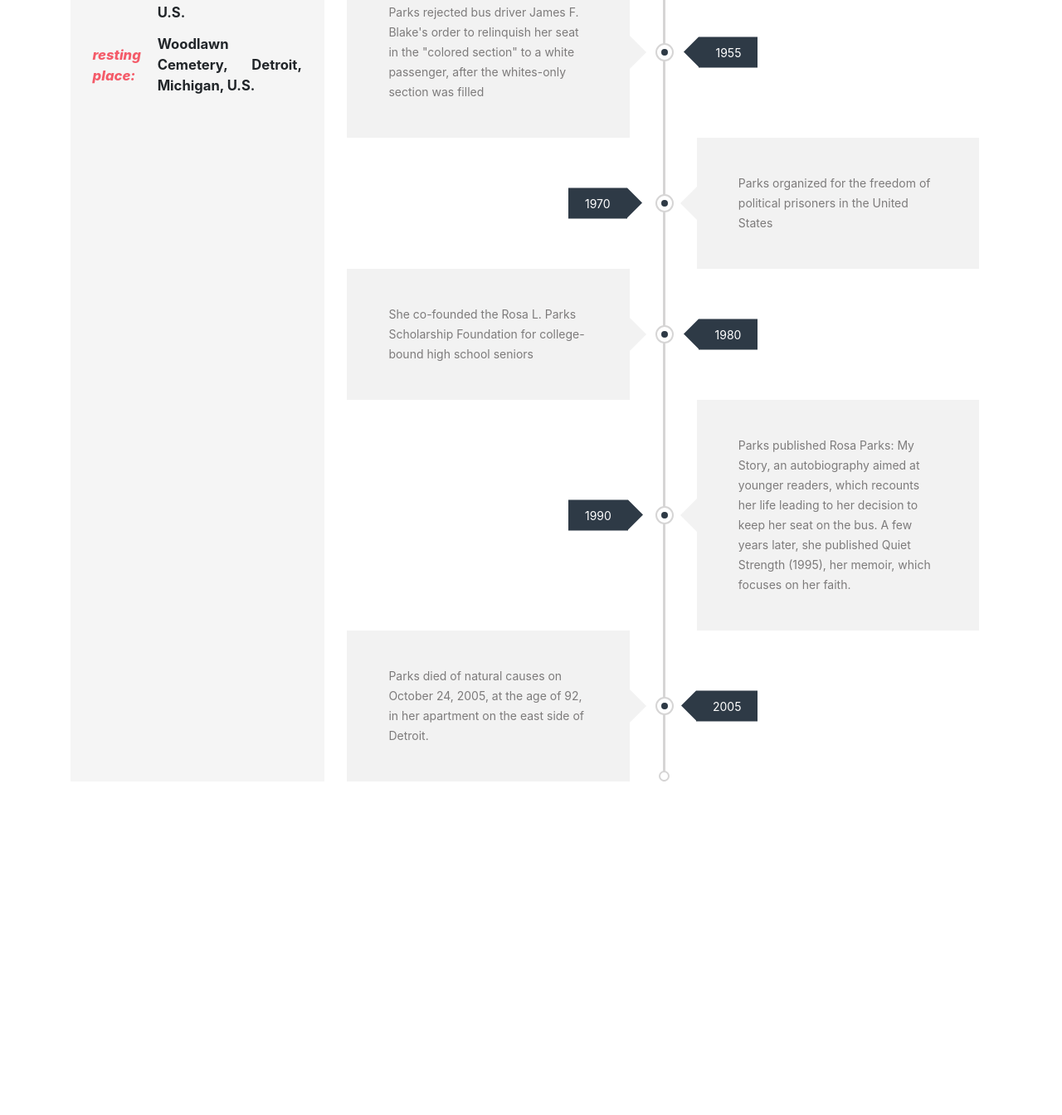
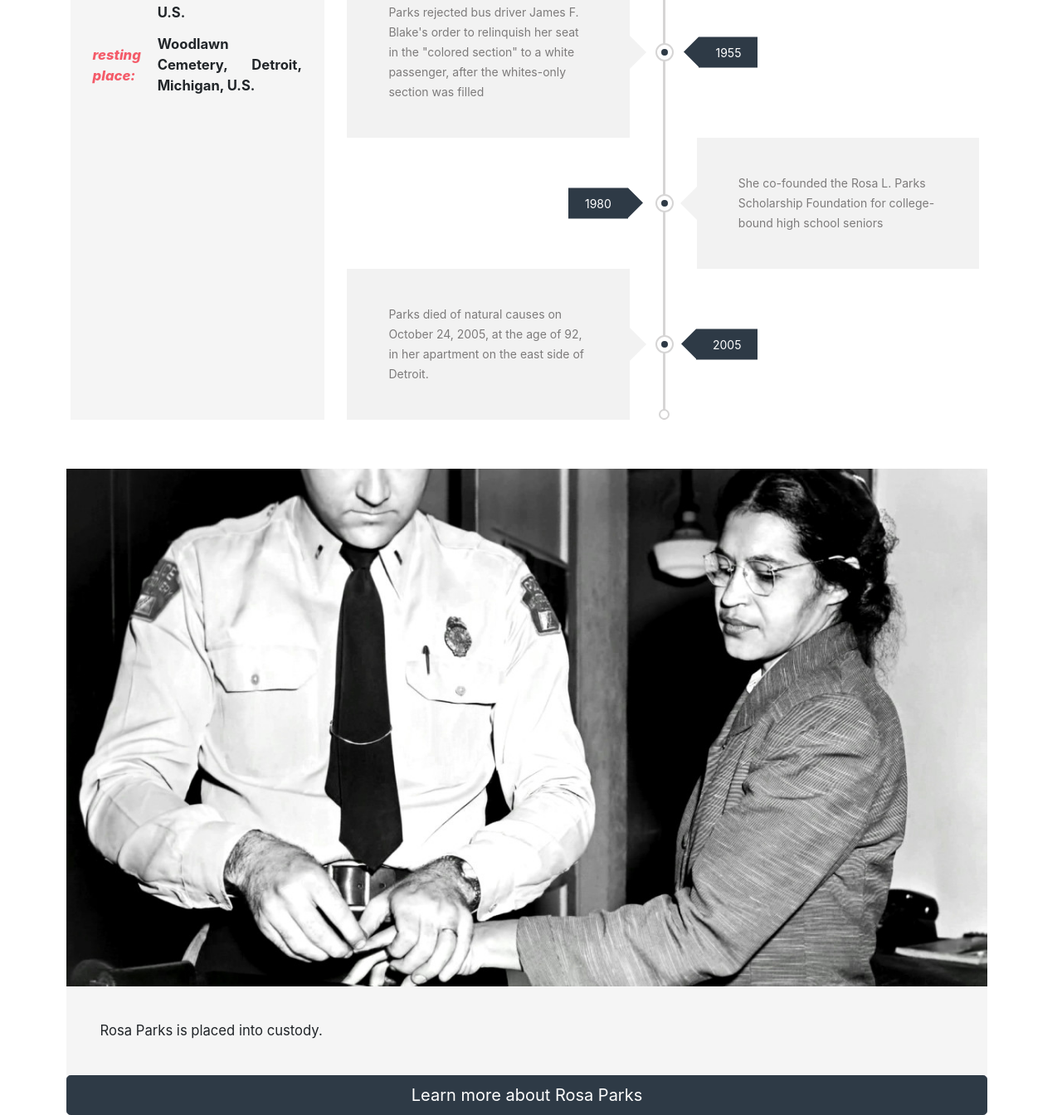
Before and after one commit to ErickaBermudez/tribute-page, a plain HTML site: page index.html in a window 1280 px wide. Shown: the part 2387-3731 px from the top of the page at 83% size. Before the commit the page ends 3329 px from the top, so only its background shows below. Drawn offline with nearby package versions, Linux system fonts and the light colour scheme.

Commit message:
Added end image + button

```diff
--- a/index.html
+++ b/index.html
@@ -67,9 +67,9 @@
      <div class="container info-container d-flex justify-content-center background-colored" id="section3"><!--start gallery-->
        <div id="gallery" class="carousel slide" data-ride="carousel">
         <div class="carousel-inner">
-          <div id="img-div" class="carousel-item active">
-            <img id="image" class="d-block w-100" src="images/rosaparks1.jpg" alt="Rosa Parks">
-            <div id="img-caption" class="carousel-caption d-none d-md-block">
+          <div class="carousel-item active">
+            <img class="d-block w-100" src="images/rosaparks1.jpg" alt="Rosa Parks">
+            <div class="carousel-caption d-none d-md-block">
               <p>The Milwaukee County Transit System (MCTS) honored the legacy of Rosa Parks, a civil rights icon, on December 1, 2016.</p>
             </div>
           </div>
@@ -94,7 +94,7 @@
      <div class="info-container container" id="section2">
          <div class="info-content">
            <div class="h1 section-title font-weight-bold d-flex justify-content-end">
-           .  <span class="rosa">time</span> line
+           .<span class="rosa">time</span>line
            </div>
            <div id="tribute-info" class="section-content text-justify">
              <table class="timeline-table">
@@ -151,15 +151,6 @@
                         </div>
                     </div>
 
-                    <div class="timeline">
-                        <span class="timeline-icon"></span>
-                        <span class="year">1970</span>
-                        <div class="timeline-content">
-                            <p class="description">
-                              Parks organized for the freedom of political prisoners in the United States
-                            </p>
-                        </div>
-                    </div>
 
                     <div class="timeline">
                         <span class="timeline-icon"></span>
@@ -167,16 +158,6 @@
                         <div class="timeline-content">
                             <p class="description">
                               She co-founded the Rosa L. Parks Scholarship Foundation for college-bound high school seniors
-                            </p>
-                        </div>
-                    </div>
-
-                    <div class="timeline">
-                        <span class="timeline-icon"></span>
-                        <span class="year">1990</span>
-                        <div class="timeline-content">
-                            <p class="description">
-                              Parks published Rosa Parks: My Story, an autobiography aimed at younger readers, which recounts her life leading to her decision to keep her seat on the bus. A few years later, she published Quiet Strength (1995), her memoir, which focuses on her faith.
                             </p>
                         </div>
                     </div>
@@ -195,12 +176,25 @@
             </div>
         </div>
     </div>
-<!--end timeline-->
+    <!--end timeline-->
      </div>
      <!--end section 4-->
+     <!--start section 5-->
+     <div class="container" id="section5">
+       <div id="img-div">
+         <img id="image" src="images/rosaparks4.jpg" alt "pic from story.com">
+         <div class="info-content">
+           <div id="img-caption" class="section-content">
+             <p>Rosa Parks is placed into custody.</p>
+           </div>
+         </div>
+         <a id="tribute-link" href="https://www.history.com/topics/black-history/rosa-parks" target="_blank" class="btn btn-info btn-lg btn-block" role="button">Learn more about Rosa Parks</a>
+       </div>
 
+     </div>
+     <!--end section5-->
    </div>
-
+   <script src="https://cdn.freecodecamp.org/testable-projects-fcc/v1/bundle.js"></script>
  </body>
 
  </html>
--- a/styles.css
+++ b/styles.css
@@ -89,7 +89,7 @@ html, body {
 .info-content::after{
   content: "";
   /*background: url(images/post-background.jpg);*/
-  background-color: #f5f5f5;
+  background-color: var(--background-text-color);
   top: 0;
   left: 0;
   bottom: 0;
@@ -127,9 +127,24 @@ html, body {
     margin: auto;
 }
 
+img{
+  max-width: 100%;
+  display: block;
+  height: auto;
+  margin: auto;
+}
 #img-div{
+  margin:-5px;
+  margin-top:20px;
   width:100%;
+}
+#img-caption{
+  margin:15px;
+}
 
+.btn-info{
+  background-color: var(--strong-color) !important;
+  border-color: var(--strong-color) !important;
 }
 
 
```
Also changed, not shown: images/rosaparks4.jpg (added).
